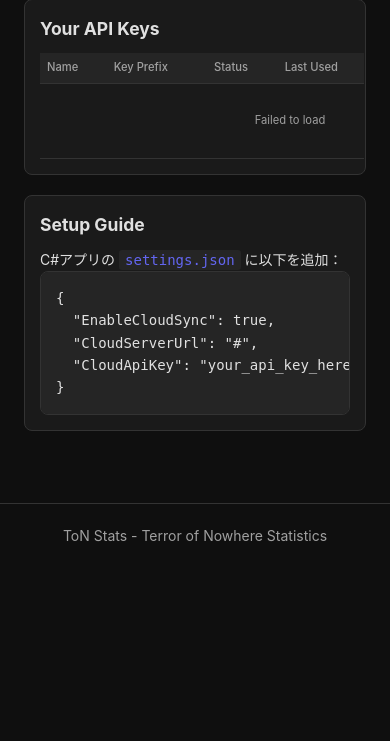
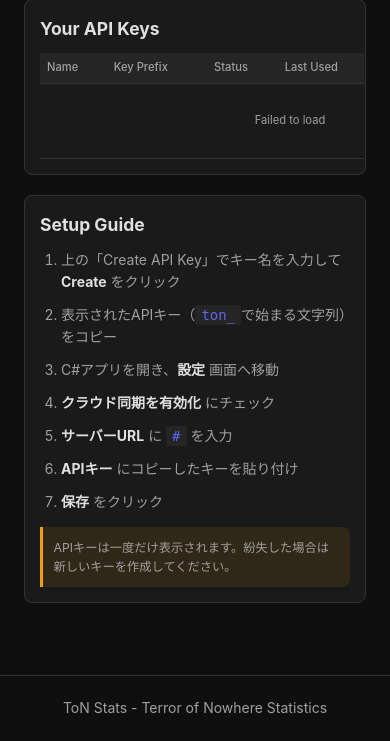
Before and after one commit to dekotan24/ToNStatTool, a Python web app: template server/templates/settings.html in a window 390 px wide. Shown: the part 394-1135 px from the top of the page. Before the commit the page ends 936 px from the top, so only its background shows below. Run offline with Jinja, Linux system fonts and the light colour scheme; the template is opened without the code that fills it: most values are stand-ins (such as "Sample title", 1, 10 or a date in 2020).

Commit message:
fix: UI improvements and layout changes
- Change terror filter to text input with input sanitization
- Make statistics page layout horizontal (3 columns side by side)
- Add percentage to terror statistics
- Update API key setup instructions (screen-based steps)
- Swap navigation menu and user info positions (nav in center)
- Improve mobile navigation order

Co-Authored-By: Claude Opus 4.5 <noreply@anthropic.com>

```diff
--- a/server/static/css/style.css
+++ b/server/static/css/style.css
@@ -54,6 +54,10 @@ a:hover {
     border-bottom: 1px solid var(--border);
 }
 
+.nav-brand {
+    flex-shrink: 0;
+}
+
 .nav-brand a {
     font-size: 1.5rem;
     font-weight: bold;
@@ -62,12 +66,16 @@ a:hover {
 
 .nav-menu {
     display: flex;
-    gap: 2rem;
+    gap: 1.5rem;
+    justify-content: center;
+    flex: 1;
+    padding: 0 1rem;
 }
 
 .nav-link {
     color: var(--text-secondary);
     transition: color 0.2s;
+    white-space: nowrap;
 }
 
 .nav-link:hover {
@@ -78,6 +86,7 @@ a:hover {
     display: flex;
     align-items: center;
     gap: 1rem;
+    flex-shrink: 0;
 }
 
 .username {
@@ -515,7 +524,7 @@ a:hover {
 
     .nav-toggle {
         display: block;
-        order: 1;
+        order: 2;
     }
 
     .nav-brand {
@@ -524,10 +533,11 @@ a:hover {
     }
 
     .nav-user {
-        order: 2;
+        order: 1;
         display: flex;
         align-items: center;
         gap: 0.75rem;
+        margin-right: 1rem;
     }
 
     .nav-user .username {
@@ -543,6 +553,9 @@ a:hover {
         border-top: 1px solid var(--border);
         margin-top: 1rem;
         gap: 0;
+        flex: none;
+        padding-left: 0;
+        justify-content: flex-start;
     }
 
     .nav-menu.active {
--- a/server/templates/base.html
+++ b/server/templates/base.html
@@ -20,10 +20,6 @@
             <span></span>
             <span></span>
         </button>
-        <div class="nav-user">
-            <span class="username">{{ user.username }}</span>
-            <button id="logoutBtn" class="btn btn-outline">Logout</button>
-        </div>
         <div class="nav-menu" id="navMenu">
             <a href="/dashboard" class="nav-link">Dashboard</a>
             <a href="/round-log" class="nav-link">Round Log</a>
@@ -32,6 +28,10 @@
             <a href="/statistics" class="nav-link">Statistics</a>
             <a href="/my-history" class="nav-link">My Log</a>
             <a href="/settings" class="nav-link">Settings</a>
+        </div>
+        <div class="nav-user">
+            <span class="username">{{ user.username }}</span>
+            <button id="logoutBtn" class="btn btn-outline">Logout</button>
         </div>
     </nav>
     {% endif %}
--- a/server/templates/settings.html
+++ b/server/templates/settings.html
@@ -62,12 +62,16 @@
         <div class="section">
             <h2>Setup Guide</h2>
             <div class="instructions">
-                <p>C#アプリの <code>settings.json</code> に以下を追加：</p>
-                <pre><code>{
-  "EnableCloudSync": true,
-  "CloudServerUrl": "{{ site_url }}",
-  "CloudApiKey": "your_api_key_here"
-}</code></pre>
+                <ol class="setup-steps">
+                    <li>上の「Create API Key」でキー名を入力して <strong>Create</strong> をクリック</li>
+                    <li>表示されたAPIキー（<code>ton_</code>で始まる文字列）をコピー</li>
+                    <li>C#アプリを開き、<strong>設定</strong> 画面へ移動</li>
+                    <li><strong>クラウド同期を有効化</strong> にチェック</li>
+                    <li><strong>サーバーURL</strong> に <code>{{ site_url }}</code> を入力</li>
+                    <li><strong>APIキー</strong> にコピーしたキーを貼り付け</li>
+                    <li><strong>保存</strong> をクリック</li>
+                </ol>
+                <p class="note">APIキーは一度だけ表示されます。紛失した場合は新しいキーを作成してください。</p>
             </div>
         </div>
     </div>
@@ -361,11 +365,36 @@
     color: var(--text-primary);
 }
 
-.instructions p code {
+.instructions p code,
+.instructions li code {
     background: var(--bg-tertiary);
     padding: 2px 6px;
     border-radius: 3px;
     color: var(--accent);
+}
+
+.setup-steps {
+    padding-left: 1.5rem;
+    margin-bottom: 1rem;
+}
+
+.setup-steps li {
+    margin-bottom: 0.75rem;
+    color: var(--text-secondary);
+}
+
+.setup-steps li strong {
+    color: var(--text-primary);
+}
+
+.instructions .note {
+    margin-top: 1rem;
+    padding: 0.75rem;
+    background: rgba(245, 158, 11, 0.1);
+    border-left: 3px solid var(--warning);
+    border-radius: 0 var(--radius) var(--radius) 0;
+    color: var(--text-secondary);
+    font-size: 0.875rem;
 }
 
 /* 2FA Styles */
```
Also changed, not shown: server/templates/instances.html (+10 -13 lines), server/templates/rounds.html (+47 -18 lines).
